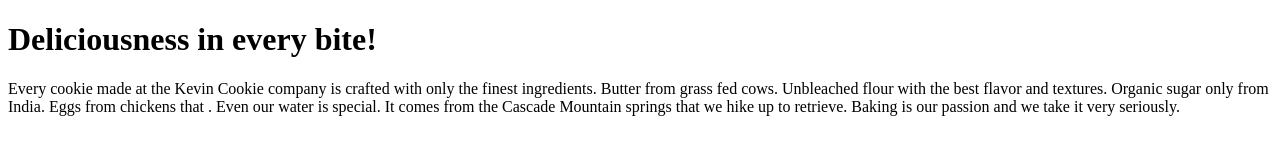
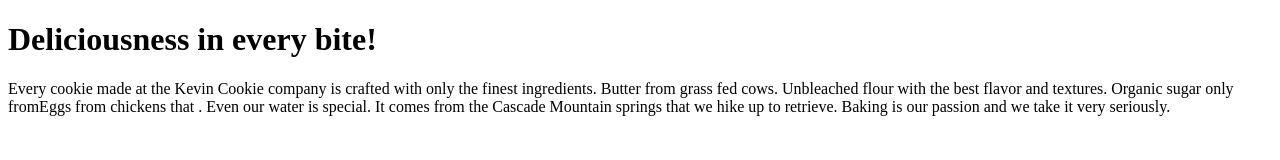
Before and after one commit to henry-pg/test, a plain HTML site: page index.htm in a window 1280 px wide. Drawn offline with Linux system fonts and the light colour scheme.

Commit message:
second commit to repository

```diff
--- a/index.htm
+++ b/index.htm
@@ -3,7 +3,7 @@
 <body>
 
 <h1>Deliciousness in every bite!</h1>
-<p>Every cookie made at the Kevin Cookie company is crafted with only the finest ingredients. Butter from grass fed cows. Unbleached flour with the best flavor and textures. Organic sugar only from India. Eggs from chickens that . Even our water is special. It comes from the Cascade Mountain springs that we hike up to retrieve. Baking is our passion and we take it very seriously.</p>
+<p>Every cookie made at the Kevin Cookie company is crafted with only the finest ingredients. Butter from grass fed cows. Unbleached flour with the best flavor and textures. Organic sugar only fromEggs from chickens that . Even our water is special. It comes from the Cascade Mountain springs that we hike up to retrieve. Baking is our passion and we take it very seriously.</p>
 
 </body>
 </html>
```
